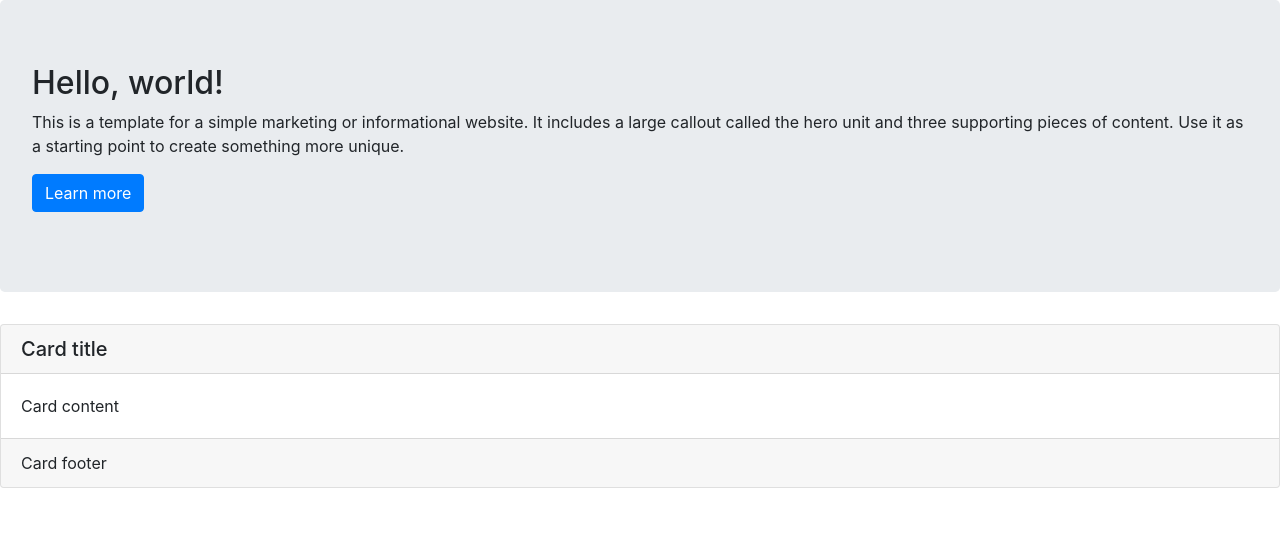
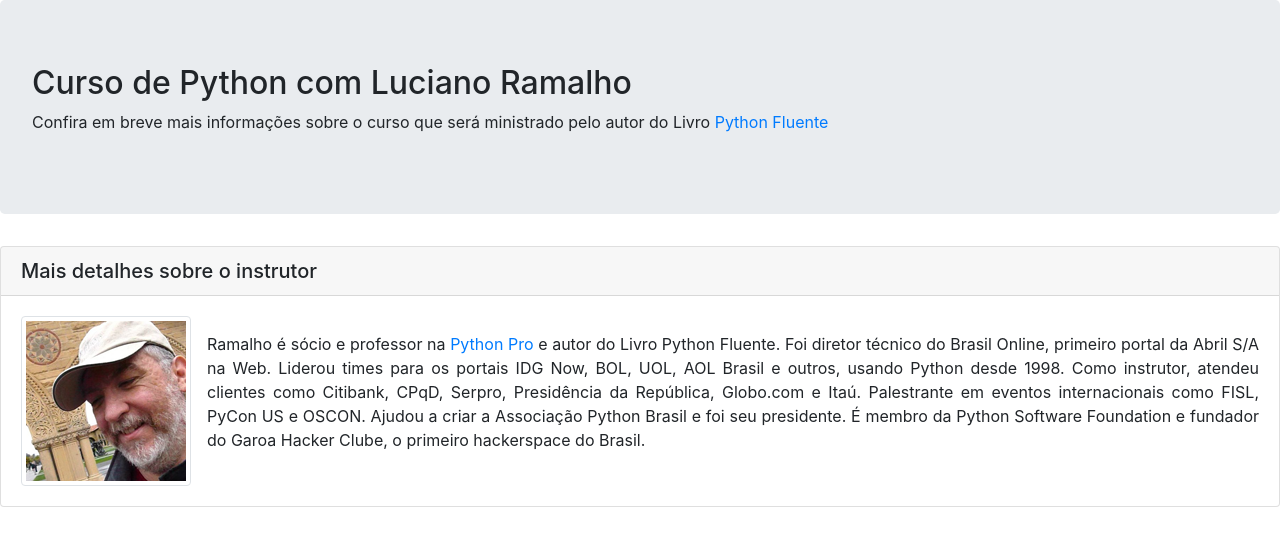
Before and after one commit to gabrielwp87/curso-django, a Django app: page / in a window 1280 px wide. Shown: the part 56-602 px from the top of the page. Run offline with Django 5.2, Linux system fonts and the light colour scheme; some libraries are stand-ins or nearby versions.

Commit message:
favicon, imagem e textos acrescentados

```diff
--- a/pypro/base/templates/home.html
+++ b/pypro/base/templates/home.html
@@ -10,6 +10,7 @@
 
     <meta name="description" content="Página do curso Python Pro">
     <meta name="author" content="Gabriel Piazenski">
+    <link rel="icon" type="image/png" href="{% static 'img/favicon.png' %}" />
 
     <link href="{% static 'css/bootstrap.min.css' %}" rel="stylesheet">
     <link href="{% static 'css/style.css' %}" rel="stylesheet">
@@ -35,29 +36,39 @@
 			</nav>
 			<div class="jumbotron">
 				<h2>
-					Hello, world!
+					Curso de Python com Luciano Ramalho
 				</h2>
 				<p>
-					This is a template for a simple marketing or informational website. It includes a large callout called the hero unit and three supporting pieces of content. Use it as a starting point to create something more unique.
+					Confira em breve mais informações sobre o curso que será ministrado pelo autor do Livro
+                    <a href="https://novatec.com.br/livros/pythonfluente/" target="_blank">Python Fluente</a>
 				</p>
-				<p>
-					<a class="btn btn-primary btn-large" href="#">Learn more</a>
-				</p>
+
 			</div>
 			<div class="row">
 				<div class="col-md-12">
 					<div class="card">
 						<h5 class="card-header">
-							Card title
+							Mais detalhes sobre o instrutor
 						</h5>
 						<div class="card-body">
 							<p class="card-text">
-								Card content
+								<img src="{% static 'img/luciano-ramalho.png' %}" alt="Foto de Luciano Ramalho" class="img-thumbnail float-left mr-3"/>
+                                <p align="justify">Ramalho é sócio e professor na <a href="https://www.python.pro.br">Python Pro</a> e
+                                autor do Livro Python Fluente.
+                                Foi diretor técnico do Brasil Online, primeiro portal da Abril S/A na Web.
+                                Liderou times para os portais IDG Now, BOL, UOL, AOL
+                                Brasil e outros, usando Python
+                                desde 1998.
+                                Como instrutor, atendeu clientes como Citibank, CPqD, Serpro, Presidência da República,
+                                Globo.com e Itaú.
+                                Palestrante em eventos internacionais como FISL, PyCon US e OSCON. Ajudou a criar a
+                                Associação Python Brasil e foi seu presidente.
+                                É membro da Python Software Foundation e fundador do Garoa Hacker Clube, o primeiro
+                                hackerspace do Brasil.
+                                </p>
 							</p>
 						</div>
-						<div class="card-footer">
-							Card footer
-						</div>
+
 					</div>
 				</div>
 			</div>
```
Also changed, not shown: pypro/base/static/img/favicon.png (added), pypro/base/static/img/luciano-ramalho.png (added).
